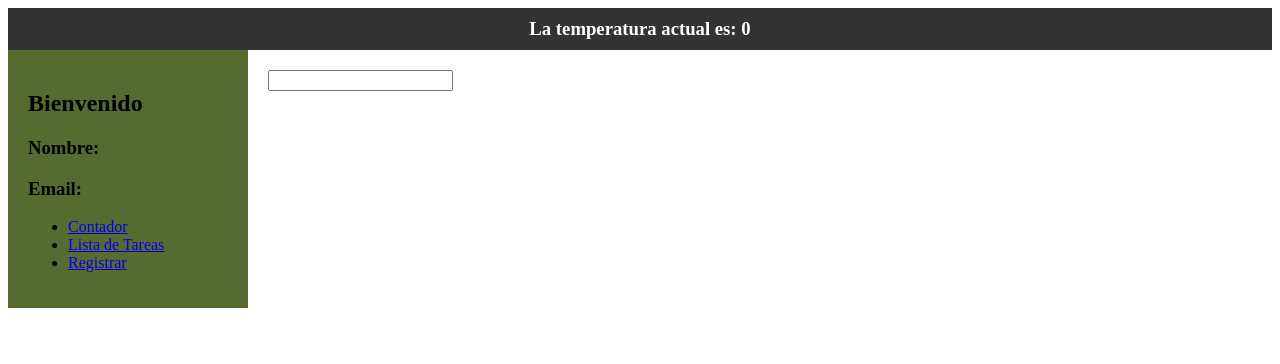
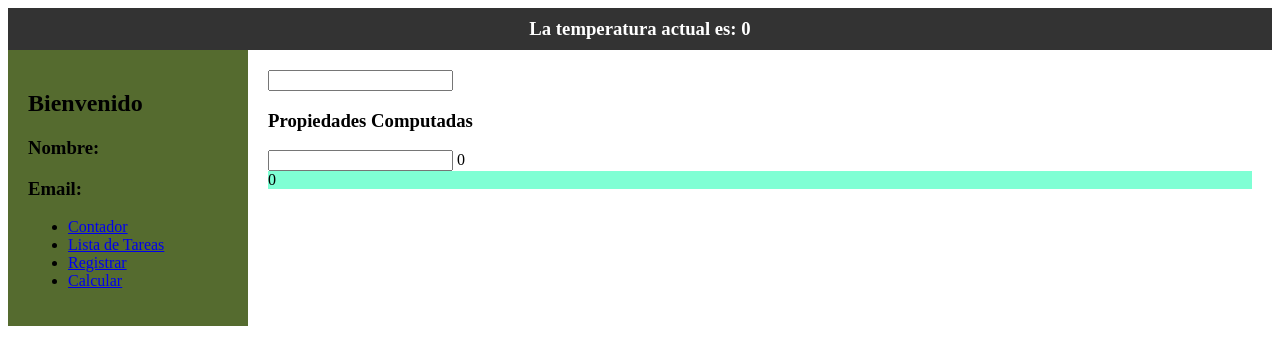
Before and after one commit to Rodricklp/curso_vuejs, a Vue app: page /calcular in a window 1280 px wide. Shown: the top 364 px of the page. Built offline with nearby package versions, Linux system fonts and the light colour scheme; no server answers.

Commit message:
Variable Computed

```diff
--- a/src/components/SideBar.vue
+++ b/src/components/SideBar.vue
@@ -14,6 +14,7 @@
         <li><router-link to="contador">Contador</router-link></li>
         <li><router-link to="listaTareas">Lista de Tareas</router-link></li>
         <li><router-link to="registrar">Registrar</router-link></li>
+        <li><router-link to="calcular">Calcular</router-link></li>
     </ul>
 </div>
 </template>
--- /dev/null
+++ b/src/modules/calcular/components/ResultadoSection.vue
@@ -0,0 +1,19 @@
+<script setup>
+import { defineProps } from 'vue';
+
+const props = defineProps([
+    'resultado'
+])
+</script>
+
+<template>
+<div class="resultado">
+    {{ props.resultado }}
+</div>
+</template>
+
+<style scoped>
+.resultado {
+    background-color: aquamarine;
+}
+</style>
--- /dev/null
+++ b/src/modules/calcular/views/Calcular.vue
@@ -0,0 +1,20 @@
+<script setup>
+import { ref, computed } from 'vue';
+import ResultadoSection from '../components/ResultadoSection.vue'
+
+const valor = ref("")
+const valorCalculado = computed(() => {
+    return valor.value * 3
+})
+</script>
+
+<template>
+<h3>Propiedades Computadas</h3>
+<input type="text" v-model="valor">
+{{ valorCalculado }}
+<ResultadoSection :resultado="valorCalculado"></ResultadoSection>
+</template>
+
+<style scoped>
+
+</style>
--- a/src/router/index.js
+++ b/src/router/index.js
@@ -23,6 +23,11 @@
       name: 'registrar',
       component: () => import('../modules/registrar/views/RegistrarView.vue')
     },
+    {
+      path: '/calcular',
+      name: 'calcular',
+      component: () => import('../modules/calcular/views/Calcular.vue')
+    },
   ]
 })
 
```
